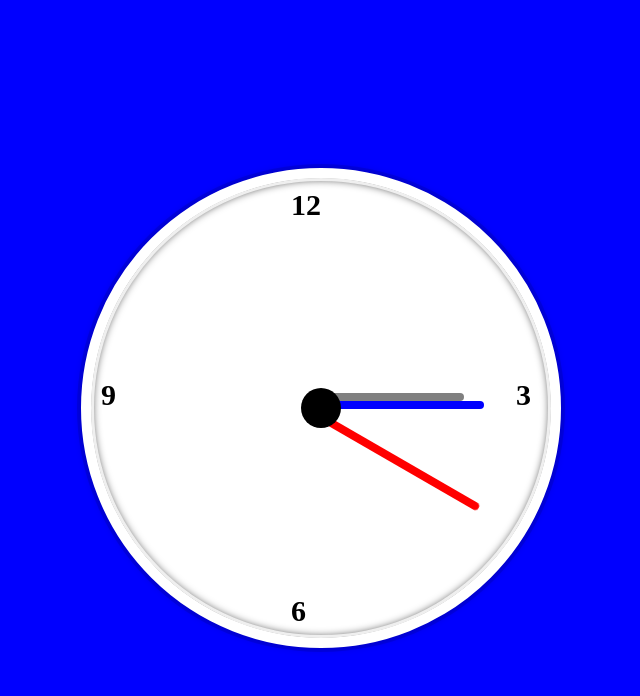
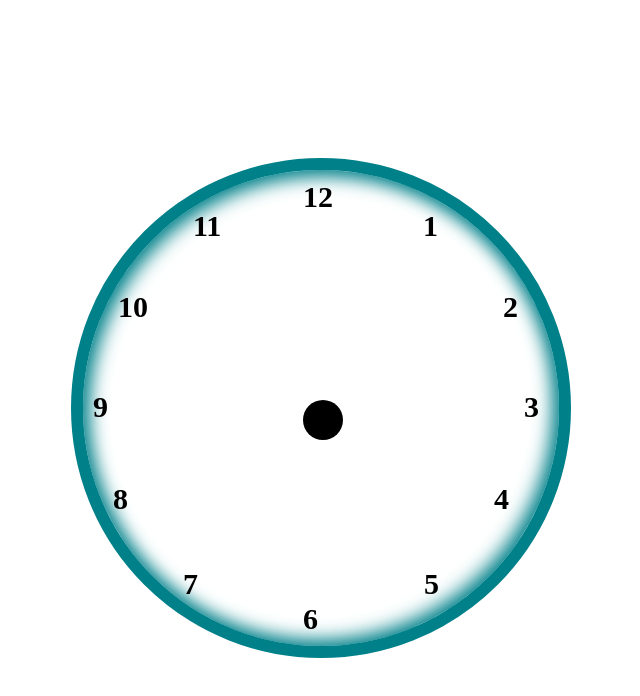
Before and after one commit to Harshjs-Gupta/AnalogClock, a plain HTML site: page index.html in a window 1280 px wide. Shown: the whole page, without its empty margins (319-959 px from the left). Drawn offline with Linux system fonts and the light colour scheme.

Commit message:
change time layout

```diff
--- a/index.html
+++ b/index.html
@@ -1,18 +1,26 @@
 <!DOCTYPE html>
 <html lang="en">
   <head>
-    <meta charset="UTF-8">
-    <meta name="viewport" content="width=device-width, initial-scale=1.0">
+    <meta charset="UTF-8" />
+    <meta name="viewport" content="width=device-width, initial-scale=1.0" />
     <title>Document</title>
-    <link rel="stylesheet" href="style.css">
+    <link rel="stylesheet" href="style.css" />
   </head>
   <body>
     <div class="clock-container">
       <div class="center-point"></div>
-            <div class="hour12"> 12 </div>
-            <div class="hour3"> 3 </div>
-            <div class="hour6"> 6 </div>
-            <div class="hour9"> 9 </div>
+      <div class="hour1">1</div>
+      <div class="hour2">2</div>
+      <div class="hour3">3</div>
+      <div class="hour4">4</div>
+      <div class="hour5">5</div>
+      <div class="hour6">6</div>
+      <div class="hour7">7</div>
+      <div class="hour8">8</div>
+      <div class="hour9">9</div>
+      <div class="hour10">10</div>
+      <div class="hour11">11</div>
+      <div class="hour12">12</div>
       <div class="clock-timing">
         <div class="hour-hand"></div>
         <div class="minute-hand"></div>
--- a/style.css
+++ b/style.css
@@ -2,23 +2,16 @@ body {
   height: 100vh;
   display: grid;
   place-items: center;
-  background-color: blue;
 }
 
 .clock-container {
-  height: 30rem;
-  width: 30rem;
-  background-color: white;
-  padding: 30px;
+  height: 500px;
+  width: 500px;
   position: relative;
   box-sizing: border-box;
-  border: 10px solid white;
-  box-shadow: 0 0 0 4px rgba(0, 0, 0, 0.1), inset 0 0 0 3px #efefef,
-    inset 0 0 10px black, 0 0 10px rgba(0, 0, 0, 0.2);
-  border-radius: 1000px;
-  display: flex;
-  justify-content: center;
-  align-items: center;
+  border: 12px solid #00818a;
+  border-radius: 50%;
+  box-shadow: -5px -5px 20px #00818a inset, 5px 5px 20px #00818a inset;
 }
 
 .center-point {
@@ -27,7 +20,96 @@ body {
   background-color: black;
   border-radius: 1000px;
   z-index: 1;
-  position: fixed;
+  position: absolute;
+  top: 230px;
+  left: 220px;
+}
+.hour1 {
+  font-size: 30px;
+  font-weight: 600;
+  position: absolute;
+  top: 39px;
+  left: 340px;
+}
+
+.hour2 {
+  font-size: 30px;
+  font-weight: 600;
+  position: absolute;
+  top: 120px;
+  left: 420px;
+}
+
+.hour3 {
+  font-size: 30px;
+  font-weight: 600;
+  position: absolute;
+  top: 220px;
+  right: 20px;
+}
+
+.hour4 {
+  font-size: 30px;
+  font-weight: 600;
+  position: absolute;
+  bottom: 130px;
+  right: 50px;
+}
+
+.hour5 {
+  font-size: 30px;
+  font-weight: 600;
+  position: absolute;
+  bottom: 45px;
+  right: 120px;
+}
+
+.hour6 {
+  font-size: 30px;
+  font-weight: 600;
+  position: absolute;
+  left: 220px;
+  bottom: 10px;
+}
+
+.hour7 {
+  font-size: 30px;
+  font-weight: 600;
+  position: absolute;
+  bottom: 45px;
+  left: 100px;
+}
+
+.hour8 {
+  font-size: 30px;
+  font-weight: 600;
+  position: absolute;
+  bottom: 130px;
+  left: 30px;
+}
+
+.hour9 {
+  font-size: 30px;
+  font-weight: 600;
+  position: absolute;
+  top: 220px;
+  left: 10px;
+}
+
+.hour10 {
+  font-size: 30px;
+  font-weight: 600;
+  position: absolute;
+  top: 120px;
+  left: 35px;
+}
+
+.hour11 {
+  font-size: 30px;
+  font-weight: 600;
+  position: absolute;
+  top: 39px;
+  left: 110px;
 }
 
 .hour12 {
@@ -35,34 +117,9 @@ body {
   font-weight: 600;
   position: absolute;
   top: 10px;
-  left: 200px;
+  left: 220px;
 }
-
-.hour3 {
-  font-size: 30px;
-  font-weight: 600;
-  position: absolute;
-  top: 200px;
-  right: 20px;
-}
-
-.hour6 {
-  font-size: 30px;
-  font-weight: 600;
-  position: absolute;
-  left: 200px;
-  bottom: 10px;
-}
-
-.hour9 {
-  font-size: 30px;
-  font-weight: 600;
-  position: absolute;
-  top: 200px;
-  left: 10px;
-}
-
-.clock-timing {
+/* .clock-timing {
   height: 30px;
   width: 30px;
   background-color: transparent;
@@ -75,7 +132,6 @@ body {
   background-color: grey;
   animation: rotate 0.1 linear infinite;
   transform-origin: left;
-  /* animation: rotate 3600s steps(3600) infinite; */
   margin-left: 8px;
   border-radius: 0px 5px 5px 0px;
 }
@@ -88,15 +144,15 @@ body {
   animation: rotate steps(1) infinite;
   margin-left: 8px;
   border-radius: 0px 5px 5px 0px;
-}
+} */
 
-@keyframes rotate {
+/* @keyframes rotate {
   0% {
     transform: rotate(-360deg);
   }
-}
+} */
 
-.second-hand {
+/* .second-hand {
   height: 8px;
   width: 190px;
   background-color: red;
@@ -104,4 +160,4 @@ body {
   animation: rotate 60s steps(60) infinite;
   margin-left: 8px;
   border-radius: 0px 5px 5px 0px;
-}
+} */
```
Lines whose indentation alone changed are shown as unchanged.
